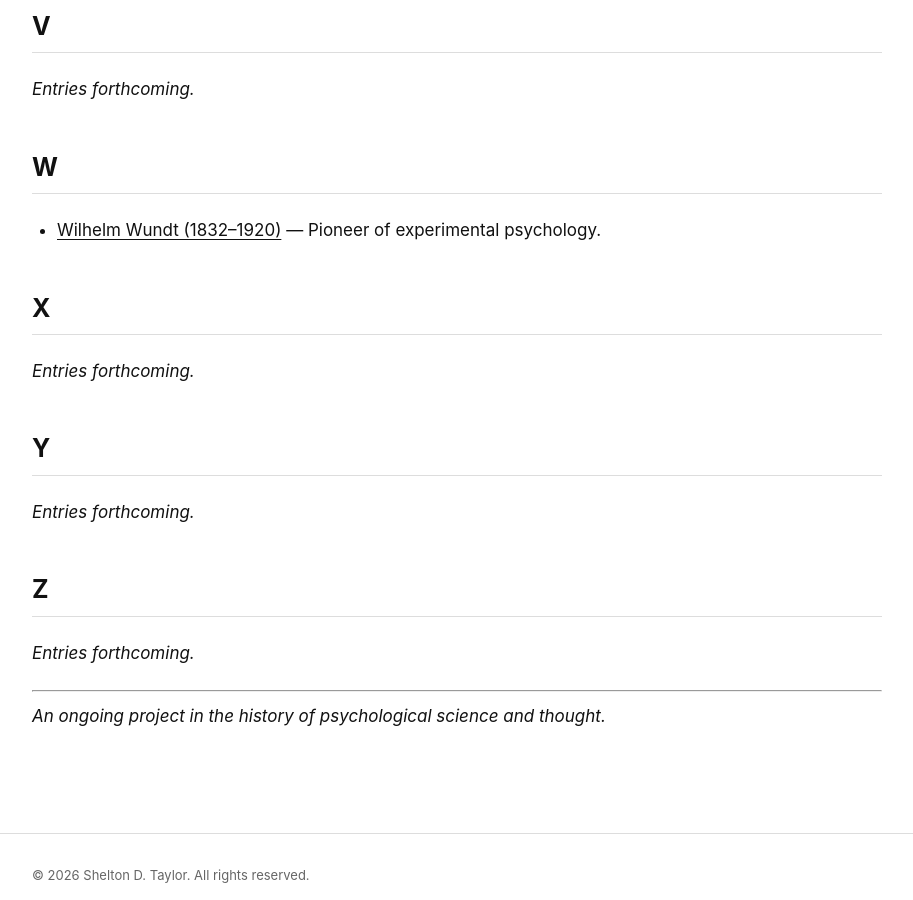
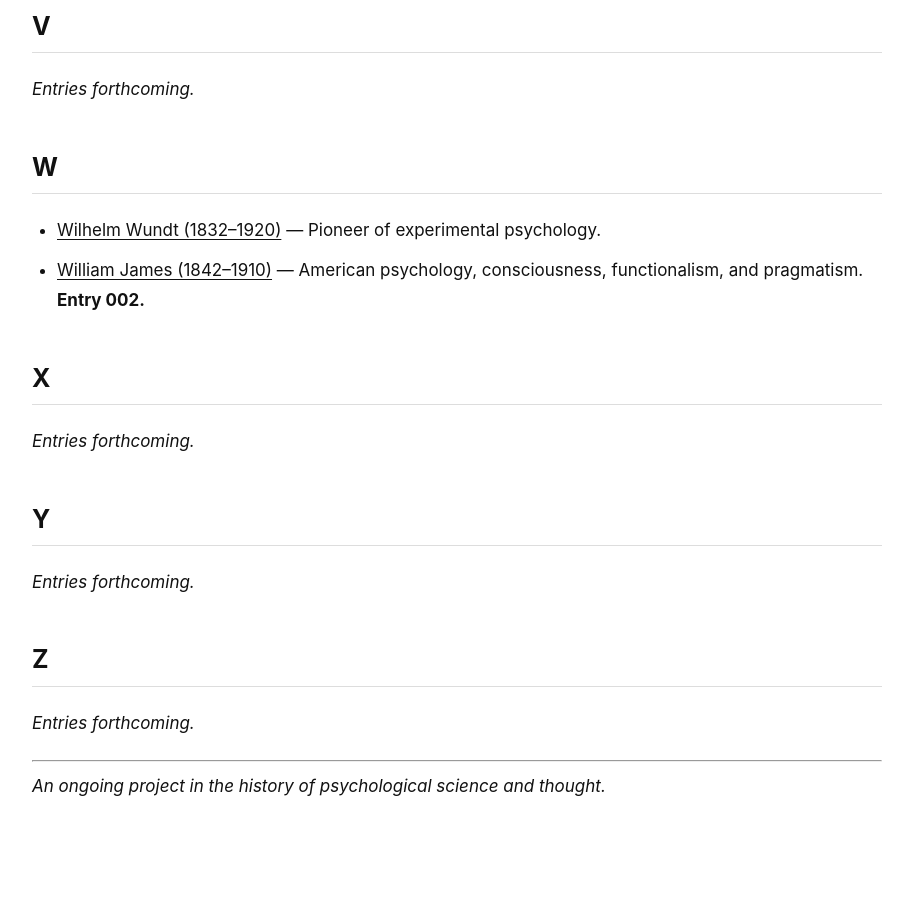
Before and after one commit to sdtaylor333/sdtaylor333.github.io, a Jekyll site: the page built from psychology/index.md, in a window 1280 px wide and 900 px high, scrolled down 3649 px. Shown: the whole window, without its empty margins (108-1021 px from the left). Built offline with Jekyll 4.4.1, drawn with Linux system fonts in a browser that asks for light colours.

Commit message:
Update index.md

```diff
--- a/psychology/index.md
+++ b/psychology/index.md
@@ -87,6 +87,7 @@ An alphabetical reference encyclopedia exploring the pioneers, theories, discove
 ## W
 
 - [Wilhelm Wundt (1832–1920)]({{ '/psychology/wilhelm-wundt/' | relative_url }}) — Pioneer of experimental psychology.
+- [William James (1842–1910)]({{ '/psychology/william-james/' | relative_url }}) — American psychology, consciousness, functionalism, and pragmatism. **Entry 002.**
 
 ## X
 *Entries forthcoming.*
```
